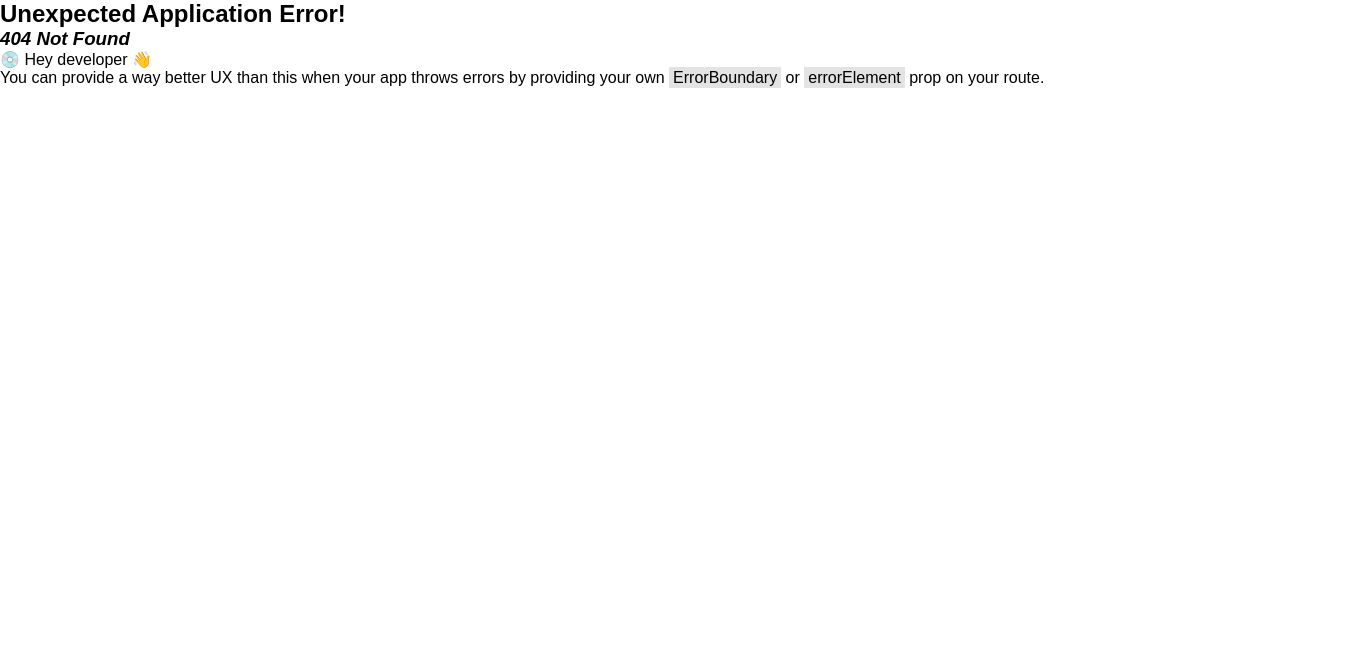
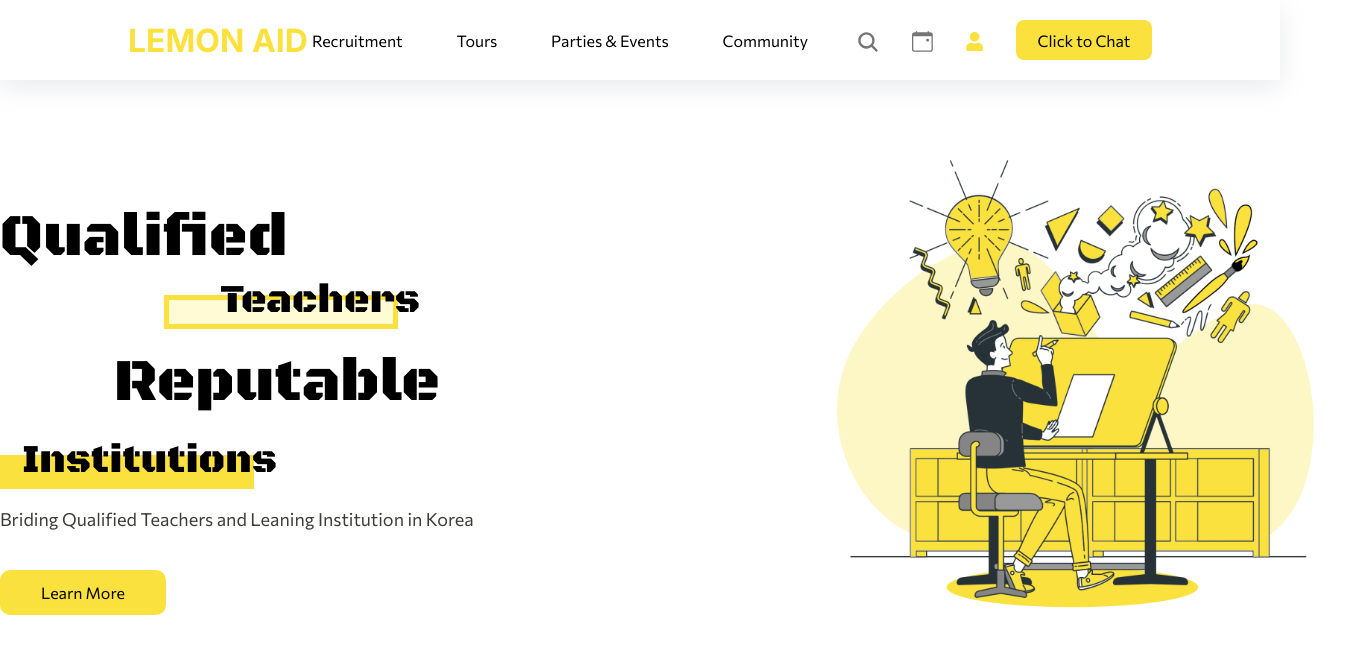
Before and after one commit to jinhyo-dev/lemonAID-frontend, a React (Vite) app: page /list in a window 1280 px wide. Before the commit this address had no page. Shown: the top 654 px of the page, 1350 px wide, since content can reach past the window. Built offline with nearby package versions, Linux system fonts and the light colour scheme; the HTML template or start-up script is replaced by a standard one.

Commit message:
feat: Add list page

```diff
--- a/src/App.tsx
+++ b/src/App.tsx
@@ -4,6 +4,7 @@ import {GlobalStyle} from "./style/global.ts";
 import SignIn from "./pages/SignIn.tsx";
 import MyPage from "./pages/MyPage.tsx";
 import Service from "./pages/Service.tsx";
+import List from "./pages/List.tsx";
 
 const router = createBrowserRouter([
   {
@@ -25,6 +26,10 @@ const router = createBrowserRouter([
         path: '/service',
         element: <Service/>,
       },
+      {
+        path: '/list',
+        element: <List/>,
+      },
     ]
   }
 ]);
--- a/src/components/Header.tsx
+++ b/src/components/Header.tsx
@@ -44,8 +44,8 @@ const Header:React.FC<ActivePageProps> = ({$isActive}) => {
 const StyledHeader = styled.header`
   width: 100%;
   height: 80px;
+  position: relative;
   box-shadow: rgba(149, 157, 165, 0.2) 0 8px 24px;
-  position: fixed;
   top: 0;
   z-index: 10;
 `
--- /dev/null
+++ b/src/pages/List.tsx
@@ -0,0 +1,169 @@
+import Header from "../components/Header.tsx";
+import styled from "styled-components";
+import ListImage from '../assets/images/list.png'
+
+const List = () => {
+  return (
+    <div>
+      <Header $isActive={'profile'}/>
+      <PageTitle>
+        <div className={'text-container'}>
+          <div className={'title'}>
+            <div className={'first'}>Qualified</div>
+
+            <div className={'second'}>
+              <div/>
+              <div>Teachers</div>
+            </div>
+
+            <div className={'third'}>Reputable</div>
+
+            <div className={'fourth'}>
+              <div/>
+              <div>Institutions</div>
+            </div>
+          </div>
+
+          <div className={'info-text'}>Briding Qualified Teachers and Leaning Institution in Korea</div>
+
+          <div className={'button-container'}>
+            <button>Learn More</button>
+          </div>
+
+        </div>
+        <Image src={ListImage}/>
+      </PageTitle>
+    </div>
+  )
+}
+
+const PageTitle = styled.div`
+  margin: 2rem auto 0;
+  width: 1350px;
+  height: 550px;
+  display: flex;
+  align-items: center;
+
+  & > .text-container {
+    height: auto;
+    width: 45%;
+
+    * {
+      font-family: 'Black Ops One', cursive;
+      font-weight: 400;
+      width: 100%;
+    }
+
+    & > .title {
+      width: 440px;
+      height: auto;
+
+      * {
+        height: 80px;
+      }
+
+      & > .first {
+        font-size: 60px;
+      }
+
+      & > .second {
+        margin: 15px 0 15px;
+        position: relative;
+        width: 100%;
+        height: auto;
+
+        & > div {
+          &:first-child {
+            float: right;
+            width: 234px;
+            height: 34px;
+            background: #FFFBD4;
+            border: 5px solid #FAE13E;
+            box-sizing: border-box;
+            z-index: 0;
+            position: relative;
+            margin-right: 42px;
+          }
+
+          &:last-child {
+            position: absolute;
+            right: 0;
+            z-index: 1;
+            font-size: 40px;
+            text-align: right;
+            top: 0;
+            transform: translateY(-20px);
+            margin-right: 20px;
+          }
+        }
+      }
+
+
+      & > .third {
+        margin: 65px 0 15px;
+        font-size: 60px;
+        text-align: right;
+      }
+
+      & > .fourth {
+        margin: 30px 0 5px;
+        position: relative;
+        width: 100%;
+        height: 3rem;
+
+        & > div {
+          &:first-child {
+            float: left;
+            width: 254px;
+            height: 34px;
+            background: #FAE13E;
+            box-sizing: border-box;
+            z-index: 0;
+            position: relative;
+          }
+
+          &:last-child {
+            position: absolute;
+            left: 0;
+            z-index: 1;
+            font-size: 40px;
+            text-align: left;
+            top: 0;
+            transform: translateY(-20px);
+            margin-left: 22px;
+          }
+        }
+      }
+    }
+
+    & > .info-text {
+     font-weight: 400;
+      font-size: 18px;
+      font-family: 'Commissioner', sans-serif;
+      color: #3E3C39;
+    }
+
+    & > .button-container {
+      width: 166px;
+      height: 45px;
+
+      & > button {
+        margin-top: 40px;
+        font-family: 'Commissioner', sans-serif;
+        width: 100%;
+        font-size: 16px;
+        height: 100%;
+        border-radius: 10px;
+        background: #FAE13E;
+        border: none;
+      }
+    }
+  }
+`
+
+const Image = styled.img`
+  height: 100%;
+  margin-left: auto;
+`
+
+export default List
--- a/src/pages/Main.tsx
+++ b/src/pages/Main.tsx
@@ -60,7 +60,6 @@ const Container = styled.div`
 const MainTag = styled.main`
   width: 100%;
   height: calc(100vh - 80px);
-  margin-top: 80px;
   display: flex;
   align-items: center;
   justify-content: center;
--- a/src/pages/MyPage.tsx
+++ b/src/pages/MyPage.tsx
@@ -79,7 +79,6 @@ export default MyPage
 const MainTag = styled.main`
   width: 100%;
   height: calc(100vh - 80px);
-  margin-top: 80px;
 `
 
 const TopContainer = styled.div`
--- a/src/pages/Service.tsx
+++ b/src/pages/Service.tsx
@@ -98,7 +98,6 @@ export default Service
 const MainTag = styled.main`
   width: 100%;
   height: calc(100vh - 80px);
-  margin-top: 80px;
   background: linear-gradient(to bottom, #F8FAFB 0%, #F8FAFB 45%, #fff 45%, #fff 100%);
 
   * {
--- a/src/pages/SignIn.tsx
+++ b/src/pages/SignIn.tsx
@@ -85,7 +85,6 @@ const ImageContainer = styled.div`
 const MainTag = styled.main`
   width: 100%;
   height: calc(100vh - 80px);
-  margin-top: 80px;
   display: flex;
 `
 
```
Also changed, not shown: src/assets/images/list.png (added).
